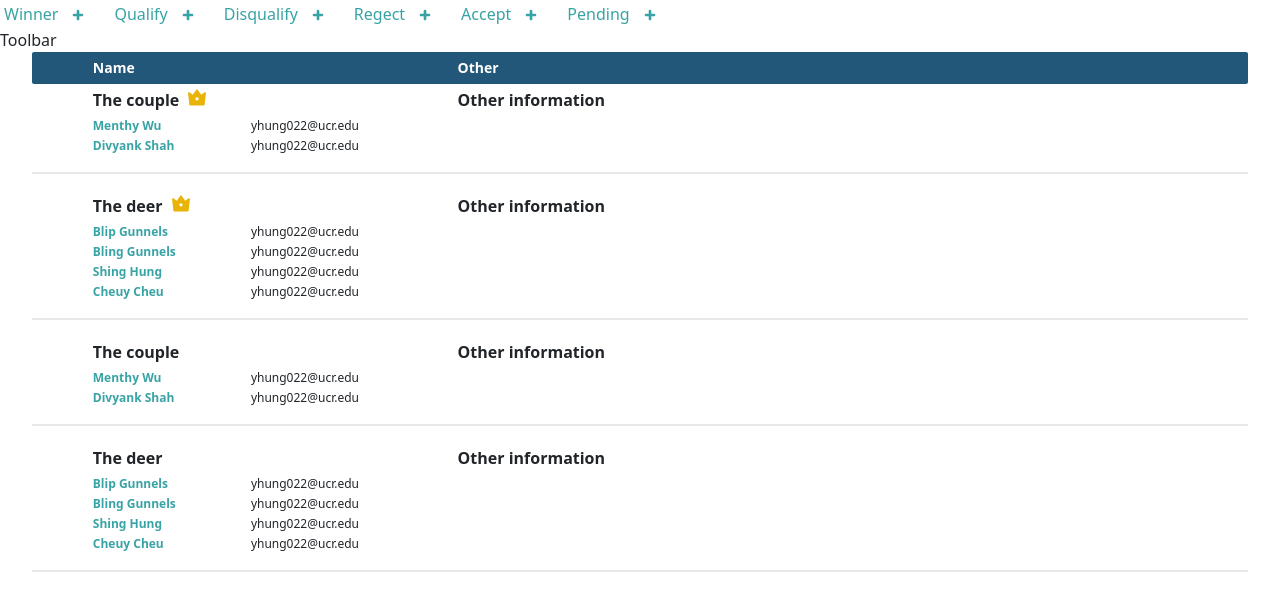
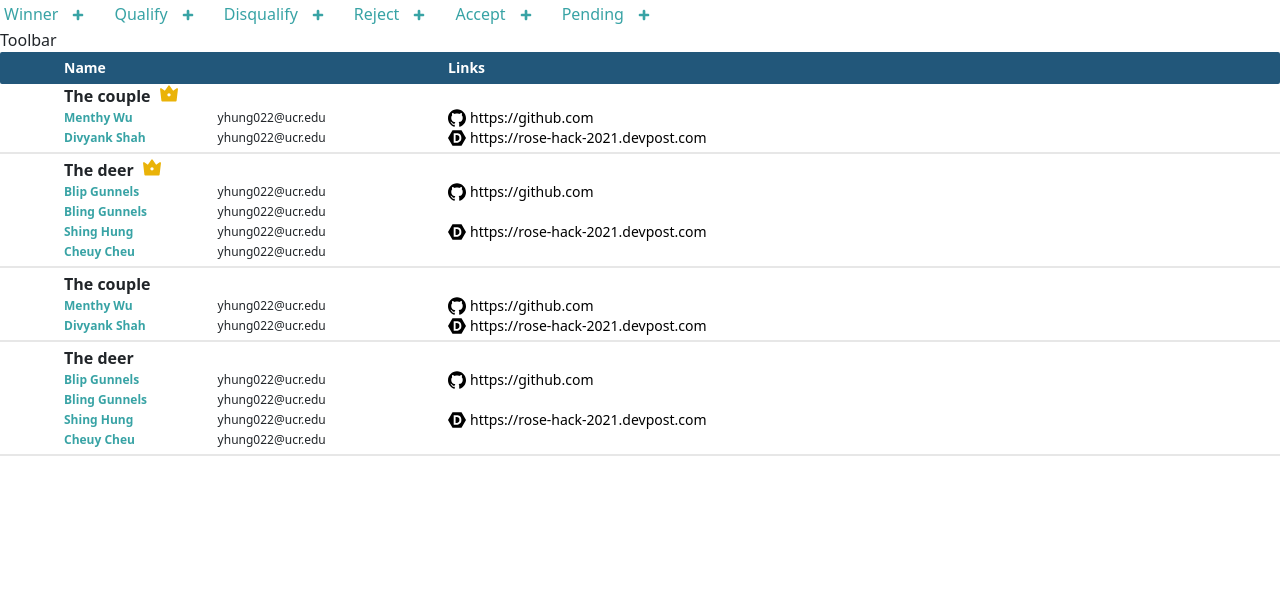
Before and after one commit to acm-ucr/hackathon-website, a Next.js app: page /admin/teams in a window 1280 px wide. Shown: the top 610 px of the page. Built offline with nearby package versions, Linux system fonts and the light colour scheme.

Commit message:
fix all bug and add github/devpost link

```diff
--- a/src/app/components/Filter.jsx
+++ b/src/app/components/Filter.jsx
@@ -5,15 +5,15 @@ const Filter = ({ tag }) => {
   const [toggle, setToggle] = useState(false);
   return (
     <div
+      onClick={() => setToggle(!toggle)}
       className={`rounded ${
         !toggle
           ? "text-hackathon-blue-100 bg-white"
           : "text-white bg-hackathon-blue-100"
-      } flex items-center w-fit m-0`}
+      } flex items-center w-fit m-0 cursor-pointer`}
     >
       <p className="my-0 mx-1 px-2 py-[2px]">{tag}</p>
       <TiPlus
-        onClick={() => setToggle(!toggle)}
         className={`mt-[2px] mr-2 hover:opacity-80 ${
           toggle ? "-rotate-45" : null
         }`}
--- a/src/app/components/Filters.jsx
+++ b/src/app/components/Filters.jsx
@@ -12,7 +12,7 @@ const filters = [
     tag: "Disqualify",
   },
   {
-    tag: "Regect",
+    tag: "Reject",
   },
   {
     tag: "Accept",
--- a/src/app/components/Member.jsx
+++ b/src/app/components/Member.jsx
@@ -2,10 +2,8 @@ import React from "react";
 
 const Member = ({ name, email }) => {
   return (
-    <div className=" py-[2px] text-xs flex">
-      <p className=" font-bold text-hackathon-blue-100 m-0 pl-[5%] w-[18%] ">
-        {name}
-      </p>
+    <div className="py-[2px] text-xs flex">
+      <p className=" font-bold text-hackathon-blue-100 m-0 w-[40%]">{name}</p>
       <p className="m-0">{email}</p>
     </div>
   );
--- a/src/app/components/Team.jsx
+++ b/src/app/components/Team.jsx
@@ -3,29 +3,51 @@ import { Row, Col } from "react-bootstrap";
 import Member from "./Member";
 // import Tag from "./Tag";
 import { RiVipCrown2Fill } from "react-icons/ri";
+import { SiGithub, SiDevpost } from "react-icons/si";
 
-const Teams = ({ teamName, other, tag, members }) => {
+const Teams = ({ teamName, github, devpost, tag, members }) => {
   return (
     <div>
-      <div className="flex font-semibold py-1">
-        <div className="flex pl-[5%] w-[35%]">
-          <p className="m-0">{teamName}</p>
-          {tag == "winner" && (
-            <RiVipCrown2Fill className="ml-2 text-yellow-500 text-xl" />
-          )}
-        </div>
-        <p className="m-0">{other}</p>
+      <div className="flex font-semibold pl-[5%] w-[35%]">
+        <p className="m-0">{teamName}</p>
+        {tag == "winner" && (
+          <RiVipCrown2Fill className="ml-2 text-yellow-500 text-xl" />
+        )}
       </div>
-      <div>
-        <Col>
+      <Col className="flex">
+        <div className="pl-[5%] m-0 w-[35%]">
           {members.map((member, index) => (
             <Row key={index}>
               <Member name={member.name} email={member.email} />
             </Row>
           ))}
-        </Col>
-      </div>
-      <div className="my-3 h-[2px] bg-hackathon-gray" />
+        </div>
+        <div className="flex flex-col justify-between text-sm">
+          <div className="flex items-start h-[50%]">
+            <a
+              href={github}
+              rel="noreferrer"
+              target="_blank"
+              className="no-underline hover:opacity-70 text-black flex flex-row items-center"
+            >
+              <SiGithub className="text-lg mr-1" />
+              {github}
+            </a>
+          </div>
+          <div className="flex items-start h-[50%]">
+            <a
+              href={devpost}
+              rel="noreferrer"
+              target="_blank"
+              className=" no-underline hover:opacity-70 text-black flex flex-row items-center"
+            >
+              <SiDevpost className="text-lg mr-1" />
+              {devpost}
+            </a>
+          </div>
+        </div>
+      </Col>
+      <div className="my-1 h-[2px] bg-hackathon-gray" />
     </div>
   );
 };
--- a/src/app/components/Teams.jsx
+++ b/src/app/components/Teams.jsx
@@ -35,25 +35,29 @@ const couple = [
 const teams = [
   {
     teamName: "The couple",
-    other: "Other information",
+    github: "https://github.com",
+    devpost: "https://rose-hack-2021.devpost.com",
     tag: "winner",
     members: couple,
   },
   {
     teamName: "The deer",
-    other: "Other information",
+    github: "https://github.com",
+    devpost: "https://rose-hack-2021.devpost.com",
     tag: "winner",
     members: deer,
   },
   {
     teamName: "The couple",
-    other: "Other information",
+    github: "https://github.com",
+    devpost: "https://rose-hack-2021.devpost.com",
     tag: "qualify",
     members: couple,
   },
   {
     teamName: "The deer",
-    other: "Other information",
+    github: "https://github.com",
+    devpost: "https://rose-hack-2021.devpost.com",
     tag: "disqualify",
     members: deer,
   },
@@ -61,18 +65,18 @@ const teams = [
 
 const Teams = () => {
   return (
-    <div className=" flex justify-center">
-      <div className="w-[95%]">
+    <div>
       <div className="text-sm rounded-sm flex font-bold text-white bg-hackathon-blue-200 py-1.5">
         <p className="pl-[5%] w-[35%] m-0">Name</p>
-          <p className="m-0">Other</p>
+        <p className="m-0">Links</p>
       </div>
-        <Col>
+      <Col className="bg-white">
         {teams.map((team, index) => (
           <Row key={index}>
             <Team
               teamName={team.teamName}
-                other={team.other}
+              github={team.github}
+              devpost={team.devpost}
               tag={team.tag}
               members={team.members}
             />
@@ -80,7 +84,6 @@ const Teams = () => {
         ))}
       </Col>
     </div>
-    </div>
   );
 };
 
```
Lines whose indentation alone changed are shown as unchanged.
